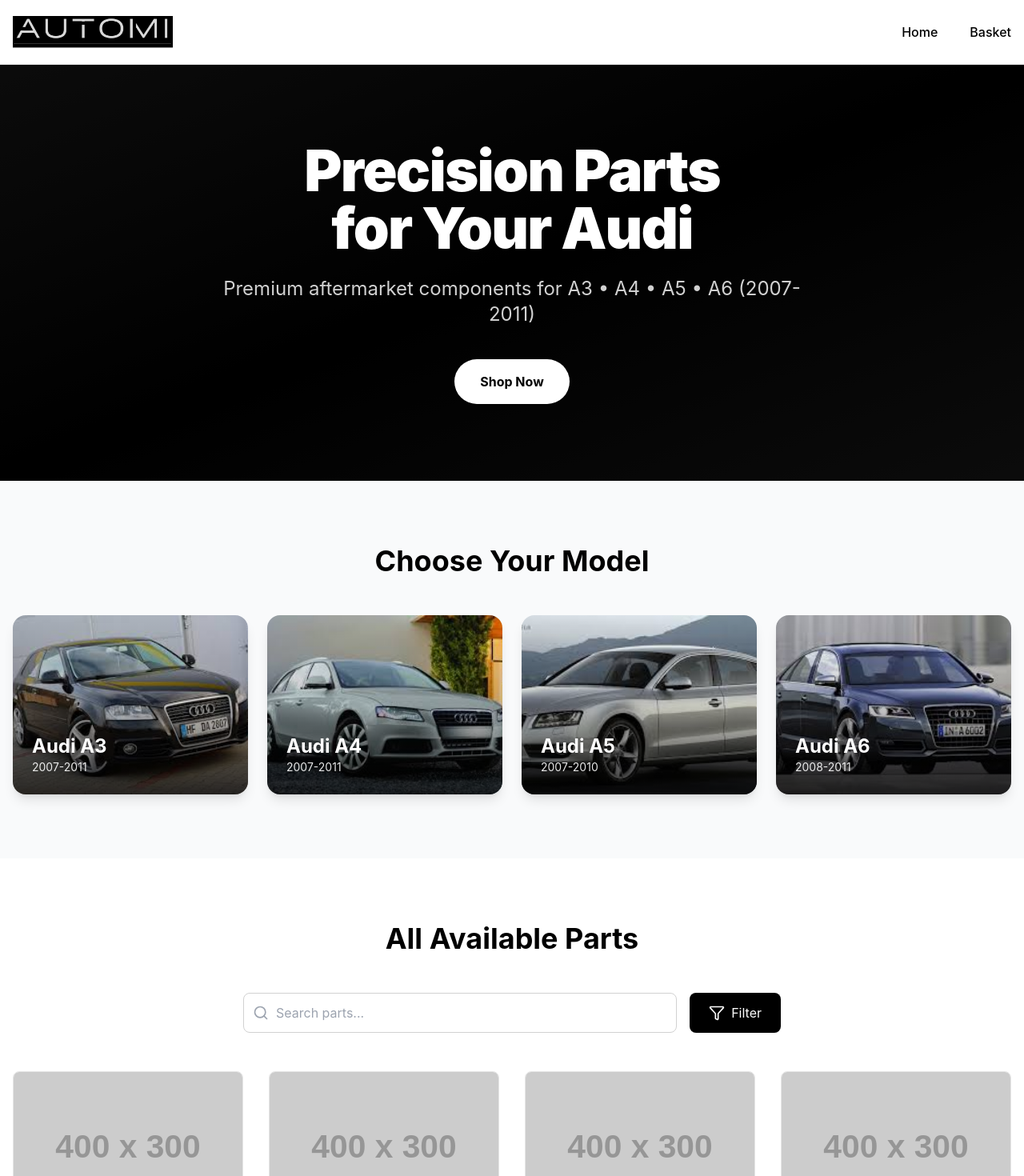
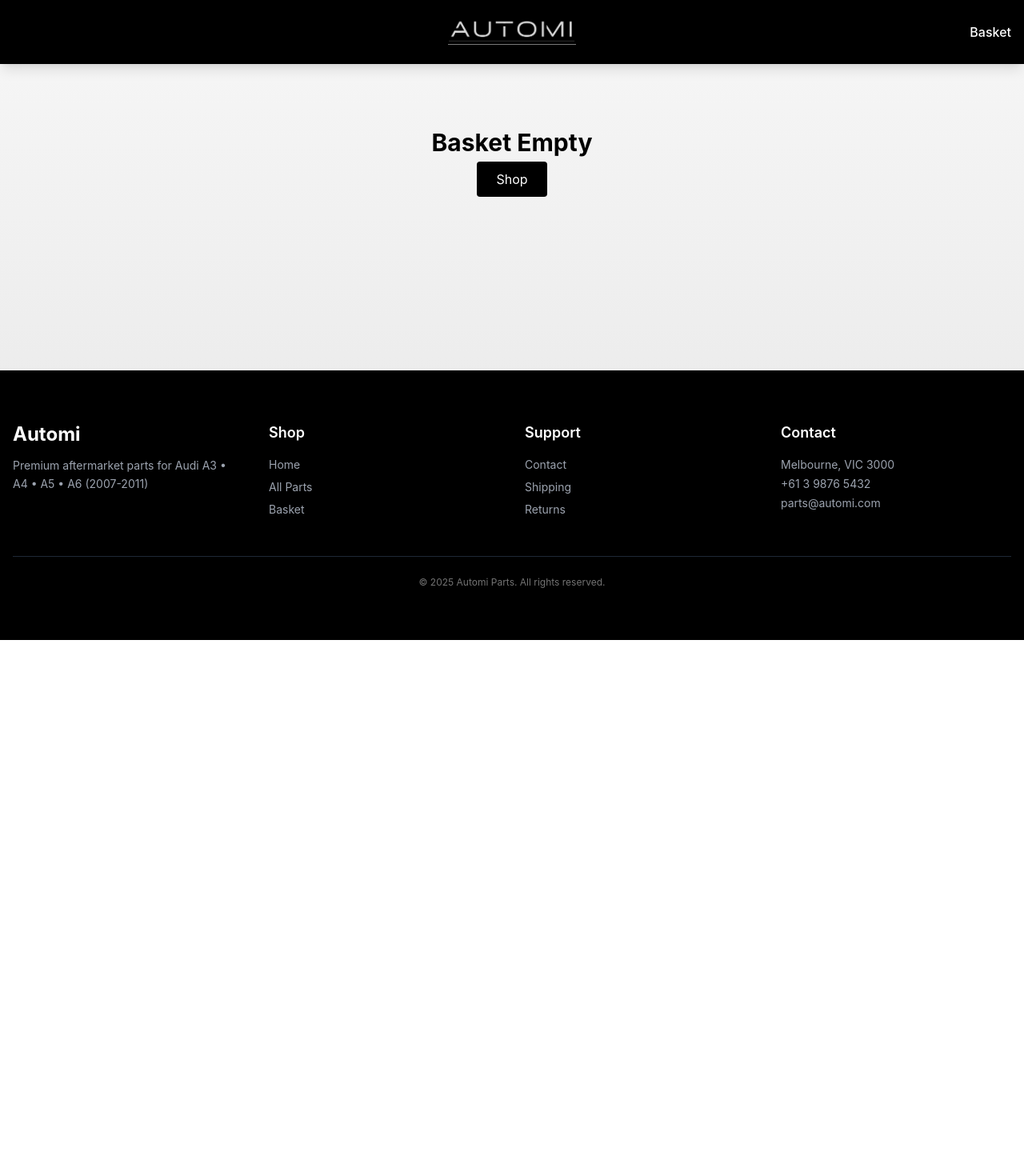
Before and after one commit to hejalamos-crypto/automi-site, a Next.js app: page /checkout in a window 1280 px wide. Shown: the top 1470 px of the page at 80% size. After the commit the page ends 800 px from the top, so only its background shows below. Built offline with nearby package versions, Linux system fonts and the light colour scheme.

Commit message:
FINAL: Logo center, basket works, dark design

```diff
--- a/app/checkout/page.tsx
+++ b/app/checkout/page.tsx
@@ -1,98 +1,50 @@
-// app/page.tsx
+// app/checkout/page.tsx
 'use client';
+import { PayPalButtons, PayPalScriptProvider } from '@paypal/react-paypal-js';
+import { useCart } from '@/hooks/useCart';
+import Link from 'next/link';
+import { useRouter } from 'next/navigation';
 
-import Link from 'next/link';
-import PartCard from '@/components/PartCard';
-import partsData from '@/data/parts.json';
-import { Search, Filter } from 'lucide-react';
+export default function Checkout() {
+  const { items, clearCart, removeFromCart, addToCart } = useCart();
+  const router = useRouter();
+  const totalAmount = items.reduce((sum, i) => sum + i.price * i.quantity, 0);
 
-const cars = [
-  { id: 'a3', name: 'Audi A3', years: '2007-2011', img: '/images/audi-a3.jpg' },
-  { id: 'a4', name: 'Audi A4', years: '2007-2011', img: '/images/audi-a4.jpg' },
-  { id: 'a5', name: 'Audi A5', years: '2007-2010', img: '/images/audi-a5.jpg' },
-  { id: 'a6', name: 'Audi A6', years: '2008-2011', img: '/images/audi-a6.jpg' },
-];
+  if (items.length === 0) {
+    return (
+      <div className="text-center py-20">
+        <h1 className="text-3xl font-bold mb-4">Basket Empty</h1>
+        <Link href="/" className="px-6 py-3 bg-black text-white rounded">Shop</Link>
+      </div>
+    );
+  }
 
-export default function Home() {
   return (
-    <>
-      {/* HERO */}
-      <section className="relative bg-gradient-to-br from-gray-900 via-black to-gray-900 text-white py-24 overflow-hidden">
-        <div className="absolute inset-0 bg-black opacity-50"></div>
-        <div className="relative max-w-7xl mx-auto px-4 text-center">
-          <h1 className="text-5xl md:text-7xl font-black mb-6 tracking-tight">
-            Precision Parts<br />for Your Audi
-          </h1>
-          <p className="text-xl md:text-2xl text-gray-300 mb-10 max-w-3xl mx-auto">
-            Premium aftermarket components for A3 • A4 • A5 • A6 (2007-2011)
-          </p>
-          <Link
-            href="#parts"
-            className="inline-flex items-center gap-3 px-8 py-4 bg-white text-black font-bold rounded-full hover:bg-gray-200 transition transform hover:scale-105"
-          >
-            Shop Now
-          </Link>
-        </div>
-      </section>
+    <div className="max-w-4xl mx-auto px-4 py-20">
+      <h1 className="text-3xl font-bold mb-8">Checkout</h1>
+      <div className="bg-white p-6 rounded-lg shadow mb-6">
+        {items.map((item) => (
+          <div key={item.id} className="flex justify-between items-center py-3 border-b">
+            <div>
+              <p className="font-medium">{item.name}</p>
+              <p className="text-sm text-gray-600">${item.price} × {item.quantity}</p>
+            </div>
+            <button onClick={() => removeFromCart(item.id)} className="text-red-600">Remove</button>
+          </div>
+        ))}
+        <div className="font-bold text-xl mt-4">Total: ${totalAmount.toFixed(2)}</div>
+      </div>
 
-      {/* CAR CARDS */}
-      <section className="py-20 bg-gray-50">
-        <div className="max-w-7xl mx-auto px-4">
-          <h2 className="text-4xl font-bold text-center mb-12">Choose Your Model</h2>
-          <div className="grid grid-cols-1 sm:grid-cols-2 lg:grid-cols-4 gap-6">
-            {cars.map((car, i) => (
-              <div
-                key={car.id}
-                className="group relative overflow-hidden rounded-2xl shadow-lg hover:shadow-2xl transition-all duration-500"
-                style={{ animationDelay: `${i * 100}ms` }}
-              >
-                <div className="aspect-w-16 aspect-h-9">
-                  <img
-                    src={car.img}
-                    alt={car.name}
-                    className="w-full h-56 object-cover group-hover:scale-110 transition-transform duration-500"
-                  />
-                </div>
-                <div className="absolute inset-0 bg-gradient-to-t from-black/80 via-black/20 to-transparent" />
-                <div className="absolute bottom-0 left-0 right-0 p-6 text-white">
-                  <h3 className="text-2xl font-bold">{car.name}</h3>
-                  <p className="text-sm opacity-90">{car.years}</p>
-                </div>
-              </div>
-            ))}
-          </div>
-        </div>
-      </section>
-
-      {/* PARTS SECTION */}
-      <section id="parts" className="py-20 bg-white">
-        <div className="max-w-7xl mx-auto px-4">
-          <h2 className="text-4xl font-bold text-center mb-12">All Available Parts</h2>
-
-          {/* SEARCH + FILTER */}
-          <div className="flex flex-col md:flex-row gap-4 mb-12 max-w-2xl mx-auto">
-            <div className="relative flex-1">
-              <Search className="absolute left-3 top-1/2 -translate-y-1/2 text-gray-400 w-5 h-5" />
-              <input
-                type="text"
-                placeholder="Search parts..."
-                className="w-full pl-10 pr-4 py-3 border border-gray-300 rounded-lg focus:outline-none focus:ring-2 focus:ring-black"
-              />
-            </div>
-            <button className="flex items-center gap-2 px-6 py-3 bg-black text-white rounded-lg hover:bg-gray-800 transition">
-              <Filter className="w-5 h-5" />
-              Filter
-            </button>
-          </div>
-
-          {/* PARTS GRID */}
-          <div className="grid grid-cols-1 sm:grid-cols-2 lg:grid-cols-3 xl:grid-cols-4 gap-8">
-            {partsData.map((part) => (
-              <PartCard key={part.id} part={part} />
-            ))}
-          </div>
-        </div>
-      </section>
-    </>
+      <PayPalButtons
+        createOrder={(_, actions) => actions.order!.create({
+          purchase_units: [{ amount: { value: totalAmount.toString(), currency_code: 'USD' } }]
+        })}
+        onApprove={async (_, actions) => {
+          await actions.order!.capture();
+          clearCart();
+          router.push('/success');
+        }}
+      />
+    </div>
   );
 }
--- a/app/page.tsx
+++ b/app/page.tsx
@@ -1,115 +1,24 @@
+// app/page.tsx
 'use client';
+import Link from 'next/link';
 import PartCard from '@/components/PartCard';
 import partsData from '@/data/parts.json';
 
-const cars = [
-  { id: 'a3', name: 'Audi A3', years: '2007-2011', img: '/images/audi-a3.jpg' },
-  { id: 'a4', name: 'Audi A4', years: '2007-2011', img: '/images/audi-a4.jpg' },
-  { id: 'a5', name: 'Audi A5', years: '2007-2010', img: '/images/audi-a5.jpg' },
-  { id: 'a6', name: 'Audi A6', years: '2008-2011', img: '/images/audi-a6.jpg' },
-];
-
 export default function Home() {
   return (
-    <div className="min-h-screen bg-white">
-      {/* HERO */}
-      <section className="bg-gradient-to-b from-gray-50 to-white py-16">
-        <div className="max-w-7xl mx-auto px-4 text-center">
-          <h1 className="text-5xl md:text-6xl font-bold text-black mb-4 font-display">
-            Choose Your Parts
-          </h1>
-          <p className="text-lg text-gray-600 mb-12">
-            Precision parts for A3 • A4 • A5 • A6
-          </p>
+    <div className="py-20">
+      <div className="max-w-7xl mx-auto px-4 text-center mb-16">
+        <h1 className="text-5xl font-black mb-6">Choose Your Parts</h1>
+        <Link href="#parts" className="px-8 py-4 bg-black text-white rounded-full hover:bg-gray-800">
+          Shop Now
+        </Link>
+      </div>
 
-          {/* === PASTE THE ORDERED GRID HERE === */}
-          <div className="grid grid-cols-1 sm:grid-cols-2 lg:grid-cols-4 gap-6">
-            {cars.map((car, index) => (
-              <div
-                key={car.id}
-                className={`
-                  group relative overflow-hidden rounded-xl shadow-lg transition-all duration-300 hover:shadow-2xl
-                  ${index === 0 ? 'order-1' : ''}
-                  ${index === 1 ? 'order-2 sm:order-3' : ''}
-                  ${index === 2 ? 'order-3 sm:order-2' : ''}
-                  ${index === 3 ? 'order-4' : ''}
-                `}
-              >
-                <img
-                  src={car.img}
-                  alt={car.name}
-                  className="w-full h-48 object-cover group-hover:scale-105 transition-transform duration-300"
-                />
-                <div className="absolute inset-0 bg-gradient-to-t from-black/70 to-transparent" />
-                <div className="absolute bottom-0 left-0 right-0 p-4 text-white">
-                  <h3 className="text-xl font-bold">{car.name}</h3>
-                  <p className="text-sm">{car.years}</p>
-                </div>
-              </div>
-            ))}
-          </div>
-          {/* === END OF GRID === */}
-
-        </div>
-      </section>
-
-{/* SEARCH + FILTERS */}
-<section className="py-20 bg-gray-50">
-  <div className="max-w-7xl mx-auto px-4">
-    <h2 className="text-3xl font-bold text-black mb-6 font-display">All Available Parts</h2>
-
-    {/* SEARCH & FILTER BAR */}
-    <div className="flex flex-col sm:flex-row gap-4 mb-10">
-      <input
-        type="text"
-        placeholder="Search by name or OEM..."
-        className="flex-grow px-4 py-2 border border-gray-300 rounded-md focus:outline-none focus:ring-2 focus:ring-black"
-      />
-      <select className="px-4 py-2 border border-gray-300 rounded-md focus:outline-none">
-        <option>All Categories</option>
-        <option>Engine</option>
-        <option>Suspension</option>
-        <option>Brakes</option>
-        <option>Electrical</option>
-      </select>
-    </div>
-
-    {/* PARTS GRID */}
-    <div className="grid grid-cols-1 sm:grid-cols-2 lg:grid-cols-3 xl:grid-cols-4 gap-8">
-      {partsData.map((part) => (
-        <PartCard key={part.id} part={part} />
-      ))}
-    </div>
-  </div>
-</section>
-
-      {/* CONTACT */}
-      <section className="py-20 bg-black text-white">
-        <div className="max-w-7xl mx-auto px-4">
-          <h2 className="text-3xl font-bold text-center mb-12 font-display">
-            Visit Our Shop
-          </h2>
-          <div className="grid md:grid-cols-2 gap-12">
-            <div className="h-96 rounded-lg overflow-hidden shadow-xl">
-              <iframe
-                src="https://www.google.com/maps/embed?pb=..."
-                width="100%"
-                height="100%"
-                style={{ border: 0 }}
-                allowFullScreen
-                loading="lazy"
-              />
-            </div>
-            <div className="flex flex-col justify-center space-y-6 text-lg">
-              <div>
-                <h3 className="text-xl font-bold mb-2">Automi Parts</h3>
-                <p className="text-gray-300">123 Auto Street, Melbourne VIC 3000</p>
-              </div>
-              <div><p className="font-semibold">Phone:</p><p className="text-gray-300">+61 3 9876 5432</p></div>
-              <div><p className="font-semibold">Email:</p><p className="text-gray-300">parts@automi.com</p></div>
-              <div><p className="font-semibold">Hours:</p><p className="text-gray-300">Mon-Fri: 9AM – 6PM<br/>Sat: 10AM – 4PM</p></div>
-            </div>
-          </div>
+      <section id="parts" className="max-w-7xl mx-auto px-4">
+        <div className="grid grid-cols-1 sm:grid-cols-2 lg:grid-cols-3 xl:grid-cols-4 gap-8">
+          {partsData.map((part) => (
+            <PartCard key={part.id} part={part} />
+          ))}
         </div>
       </section>
     </div>
--- a/components/Header.tsx
+++ b/components/Header.tsx
@@ -3,67 +3,38 @@
 import Link from 'next/link';
 import Image from 'next/image';
 import { useCart } from '@/hooks/useCart';
-import { useState } from 'react';
 
 export default function Header() {
   const { items } = useCart();
-  const [mobileOpen, setMobileOpen] = useState(false);
   const itemCount = items.reduce((sum, i) => sum + i.quantity, 0);
 
   return (
-    <header className="bg-white border-b sticky top-0 z-50 shadow-sm">
-      <div className="max-w-7xl mx-auto px-4 h-20 flex items-center justify-between">
-        {/* BIGGER LOGO */}
-        <Link href="/" className="flex items-center">
+    <header className="bg-black text-white sticky top-0 z-50 shadow-lg">
+      <div className="max-w-7xl mx-auto px-4 h-20 flex items-center justify-center relative">
+        {/* CENTER LOGO */}
+        <Link href="/" className="absolute left-1/2 transform -translate-x-1/2">
           <Image
             src="/images/logo.png"
-            alt="Automi logo"
-            width={200}   // ← BIGGER
-            height={60}   // ← BIGGER
+            alt="Automi"
+            width={160}
+            height={40}
             className="object-contain"
             priority
           />
         </Link>
 
-        {/* Desktop Nav */}
-        <nav className="hidden md:flex items-center space-x-10">
-          <Link href="/" className="text-black hover:underline font-medium">
-            Home
-          </Link>
-          <Link href="/checkout" className="relative text-black font-medium">
+        {/* RIGHT: BASKET */}
+        <div className="absolute right-4">
+          <Link href="/checkout" className="relative font-medium hover:text-gray-300">
             Basket
             {itemCount > 0 && (
-              <span className="absolute -top-2 -right-4 bg-black text-white text-xs rounded-full h-6 w-6 flex items-center justify-center font-bold animate-pulse">
-                {itemCount}
-              </span>
-            )}
-          </Link>
-        </nav>
-
-        {/* Mobile */}
-        <button
-          onClick={() => setMobileOpen(!mobileOpen)}
-          className="md:hidden p-2"
-        >
-          <svg className="w-6 h-6" fill="none" stroke="currentColor" viewBox="0 0 24 24">
-            <path strokeLinecap="round" strokeLinejoin="round" strokeWidth={2} d={mobileOpen ? "M6 18L18 6M6 6l12 12" : "M4 6h16M4 12h16M4 18h16"} />
-          </svg>
-        </button>
-      </div>
-
-      {mobileOpen && (
-        <div className="md:hidden border-t bg-white">
-          <Link href="/" className="block px-4 py-3 text-black border-b">Home</Link>
-          <Link href="/checkout" className="block px-4 py-3 text-black relative">
-            Basket
-            {itemCount > 0 && (
-              <span className="absolute right-4 bg-black text-white text-xs rounded-full h-6 w-6 flex items-center justify-center font-bold">
+              <span className="absolute -top-2 -right-4 bg-white text-black text-xs rounded-full h-6 w-6 flex items-center justify-center font-bold animate-pulse">
                 {itemCount}
               </span>
             )}
           </Link>
         </div>
-      )}
+      </div>
     </header>
   );
 }
```
Also changed, not shown: app/success/page.tsx (+3 -16 lines), 1 other file (tests, documents, lock files or other folders).
